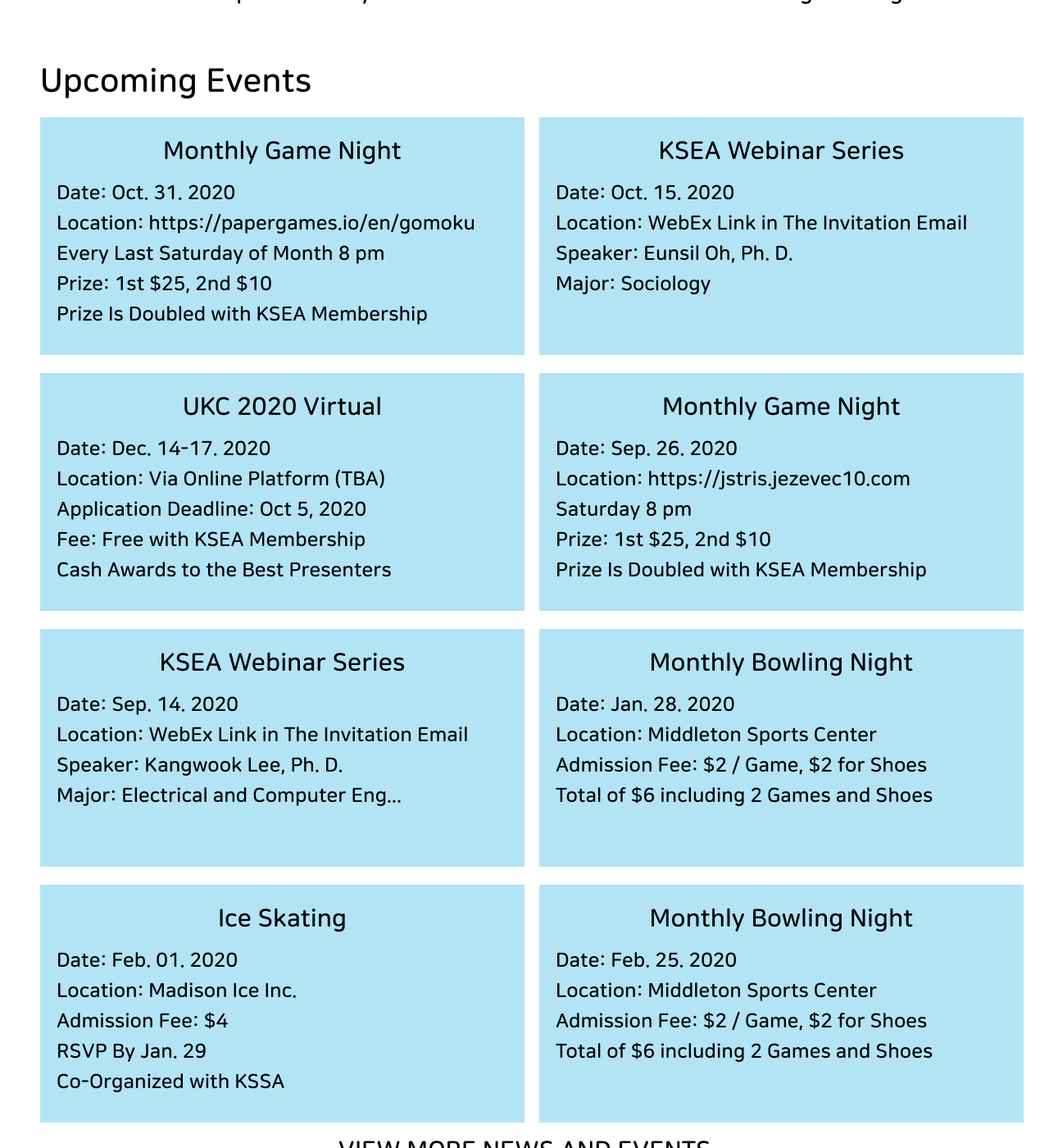
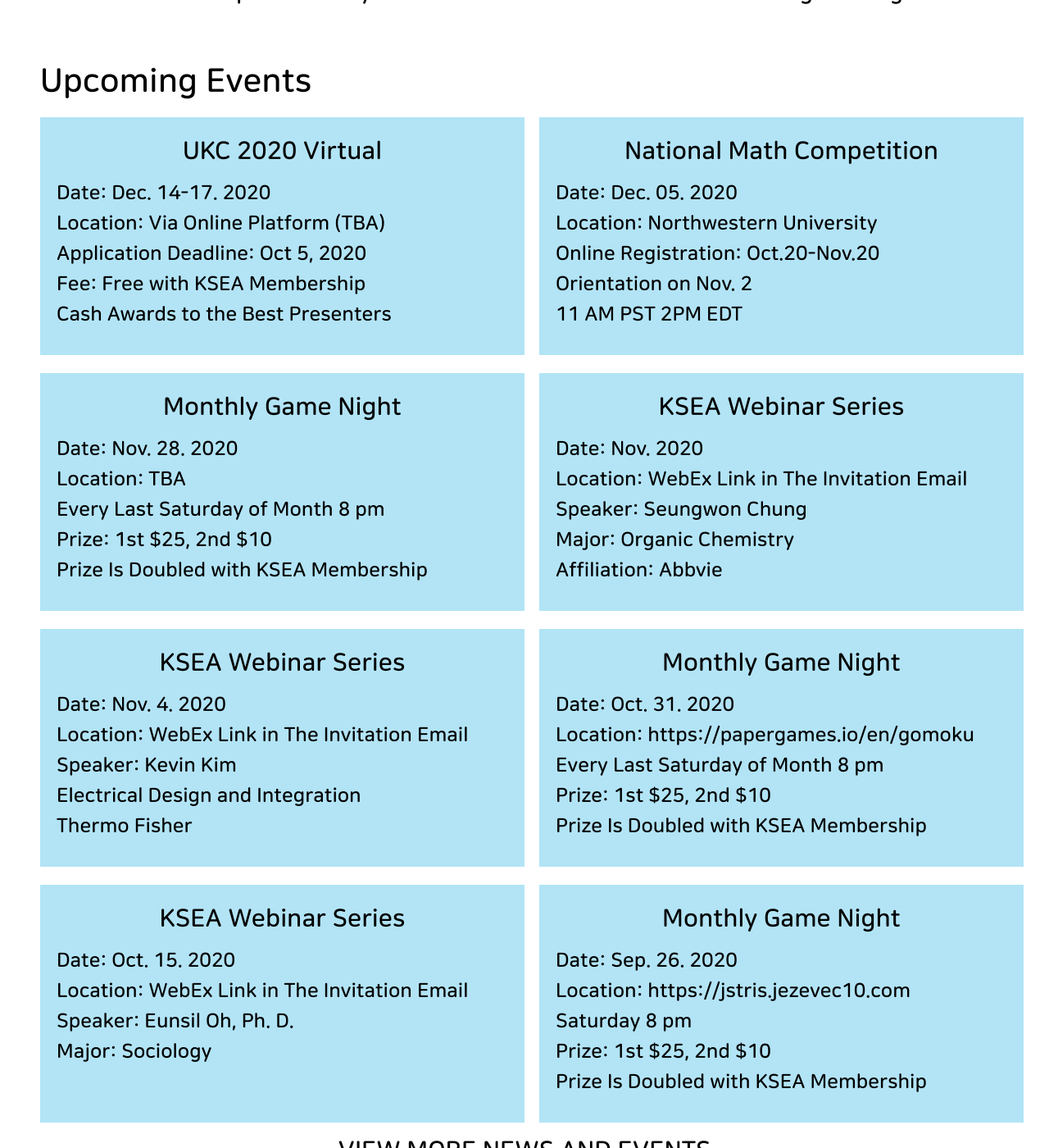
Before and after one commit to KSEAWisconsin/kseawisconsin.github.io, a Jekyll site: the page built from index.html, in a window 1280 px wide and 1400 px high, scrolled down 635 px. Shown: the whole window at 82% size. Built offline with Jekyll 4.4.1, drawn with Linux system fonts in a browser that asks for light colours; some of the changed lines change nothing that is shown.

Commit message:
Event Update

```diff
--- a/_data/events.yml
+++ b/_data/events.yml
@@ -5,6 +5,16 @@
 ##   detail_url: # where detailed description located
 ##   date: # Mmm. DD. YYYY
 ##   location: # upto 35 char
+
+- event_name: "KSEA Webinar Series"
+  detail_url: https://www.facebook.com/groups/kseawisc/permalink/3369809003064773/
+  date: Oct. 15. 2020 (Thu)
+  location: WebEx link in the invitation email
+
+- event_name: "Monthly Game Night"
+  detail_url: https://www.facebook.com/groups/kseawisc/permalink/3343618459017161/
+  date: Sep. 26. 2020 (Sat)
+  location: https://jstris.jezevec10.com
 
 - event_name: "KSEA Webinar Series"
   detail_url: https://www.facebook.com/groups/kseawisc/permalink/3273905722655102/
--- a/_data/home_events.yml
+++ b/_data/home_events.yml
@@ -9,6 +9,46 @@
 ##   additional_info1: # 1st line of additional information. 40 character per line
 ##   additional_info2: # 2st line of additional information.
 ##   additional_info3: # 2st line of additional information.
+
+- event_name: UKC 2020 Virtual
+  detail_url:
+  date: Dec. 14-17. 2020
+  location: "Via Online Platform (TBA)"
+  additional_info1: "Application Deadline: Oct 5, 2020"
+  additional_info2: "Fee: Free with KSEA Membership"
+  additional_info3: "Cash Awards to the Best Presenters"
+
+- event_name: National Math Competition
+  detail_url:
+  date: Dec. 05. 2020
+  location: Northwestern University
+  additional_info1: "Online Registration: Oct.20-Nov.20"
+  additional_info2: "Orientation on Nov. 2"
+  additional_info3: "11 AM PST 2PM EDT"
+
+- event_name: Monthly Game Night
+  detail_url:
+  date: Nov. 28. 2020
+  location: TBA
+  additional_info1: Every Last Saturday of Month 8 pm
+  additional_info2: "Prize: 1st $25, 2nd $10"
+  additional_info3: "Prize Is Doubled with KSEA Membership"
+
+- event_name: KSEA Webinar Series
+  detail_url:
+  date: Nov. 2020
+  location: WebEx Link in The Invitation Email
+  additional_info1: "Speaker: Seungwon Chung"
+  additional_info2: "Major: Organic Chemistry"
+  additional_info3: "Affiliation: Abbvie"
+
+- event_name: KSEA Webinar Series
+  detail_url:
+  date: Nov. 4. 2020
+  location: WebEx Link in The Invitation Email
+  additional_info1: "Speaker: Kevin Kim"
+  additional_info2: "Electrical Design and Integration"
+  additional_info3: "Thermo Fisher"
 
 - event_name: Monthly Game Night
   detail_url:
@@ -25,14 +65,6 @@
   additional_info1: "Speaker: Eunsil Oh, Ph. D."
   additional_info2: "Major: Sociology"
   additional_info3:
-
-- event_name: UKC 2020 Virtual
-  detail_url:
-  date: Dec. 14-17. 2020
-  location: "Via Online Platform (TBA)"
-  additional_info1: "Application Deadline: Oct 5, 2020"
-  additional_info2: "Fee: Free with KSEA Membership"
-  additional_info3: "Cash Awards to the Best Presenters"
 
 - event_name: Monthly Game Night
   detail_url:
@@ -51,66 +83,66 @@
   additional_info3:
 
 
-- event_name: Monthly Bowling Night
-  detail_url:
-  date: Jan. 28. 2020
-  location: Middleton Sports Center
-  additional_info1: "Admission Fee: $2 / Game, $2 for Shoes"
-  additional_info2: "Total of $6 including 2 Games and Shoes "
-  additional_info3:
+- ##event_name: Monthly Bowling Night
+  ##detail_url:
+  ##date: Jan. 28. 2020
+  ##location: Middleton Sports Center
+  ##additional_info1: "Admission Fee: $2 / Game, $2 for Shoes"
+  ##additional_info2: "Total of $6 including 2 Games and Shoes "
+  ##additional_info3:
 
-- event_name: Ice Skating
-  detail_url:
-  date: Feb. 01. 2020
-  location: Madison Ice Inc.
-  additional_info1: "Admission Fee: $4"
-  additional_info2: "RSVP By Jan. 29"
-  additional_info3: "Co-Organized with KSSA"
+- ##event_name: Ice Skating
+  ##detail_url:
+  ##date: Feb. 01. 2020
+  ##location: Madison Ice Inc.
+  ##additional_info1: "Admission Fee: $4"
+  ##additional_info2: "RSVP By Jan. 29"
+  ##additional_info3: "Co-Organized with KSSA"
 
-- event_name: Monthly Bowling Night
-  detail_url:
-  date: Feb. 25. 2020
-  location: Middleton Sports Center
-  additional_info1: "Admission Fee: $2 / Game, $2 for Shoes"
-  additional_info2: "Total of $6 including 2 Games and Shoes"
-  additional_info3:
+- ##event_name: Monthly Bowling Night
+  ##detail_url:
+  ##date: Feb. 25. 2020
+  ##location: Middleton Sports Center
+  ##additional_info1: "Admission Fee: $2 / Game, $2 for Shoes"
+  ##additional_info2: "Total of $6 including 2 Games and Shoes"
+  ##additional_info3:
 
-- event_name: Resume & CV Session (YG)
-  detail_url:
-  date: TBD (Early of March)
-  location: Humanities Building (YG Event)
-  additional_info1:
-  additional_info2:
-  additional_info3:
+- ##event_name: Resume & CV Session (YG)
+  ##detail_url:
+  ##date: TBD (Early of March)
+  ##location: Humanities Building (YG Event)
+  ##additional_info1:
+  ##additional_info2:
+  ##additional_info3:
 
-- event_name: Laser Tag
-  detail_url:
-  date: TBD (Mid of March)
-  location: Madison Ice Inc.
-  additional_info1: "Admission Fee: $4"
-  additional_info2: "RSVP By Jan. 29"
-  additional_info3: "Co-Organized with KSSA"
+- ##event_name: Laser Tag
+  ##detail_url:
+  ##date: TBD (Mid of March)
+  ##location: Madison Ice Inc.
+  ##additional_info1: "Admission Fee: $4"
+  ##additional_info2: "RSVP By Jan. 29"
+  ##additional_info3: "Co-Organized with KSSA"
 
-- event_name: Midwest Regional Conference
-  detail_url:
-  date: Apr. 04. 2020
-  location: Northwestern University
-  additional_info1: "Academic Conference"
-  additional_info2: "Co-Organized with Midwest KSEA Chapters"
-  additional_info3:
+- ##event_name: Midwest Regional Conference
+  ##detail_url:
+  ##date: Apr. 04. 2020
+  ##location: Northwestern University
+  ##additional_info1: "Academic Conference"
+  ##additional_info2: "Co-Organized with Midwest KSEA Chapters"
+  ##additional_info3:
 
-- event_name: Mock Interview Session (YG)
-  detail_url:
-  date: Apr. 10. 2020
-  location: Humanities Building (YG Event)
-  additional_info1:
-  additional_info2:
-  additional_info3:
+##- event_name: Mock Interview Session (YG)
+##  detail_url:
+##  date: Apr. 10. 2020
+##  location: Humanities Building (YG Event)
+##  additional_info1:
+##  additional_info2:
+##  additional_info3:
 
-- event_name: Monthly Bowling Night
-  detail_url:
-  date: Apr. 28. 2020
-  location: Middleton Sports Center
-  additional_info1: "Admission Fee: $2 / Game, $2 for Shoes"
-  additional_info2: "Total of $6 including 2 Games and Shoes"
-  additional_info3:
+##- event_name: Monthly Bowling Night
+##  detail_url:
+##  date: Apr. 28. 2020
+##  location: Middleton Sports Center
+##  additional_info1: "Admission Fee: $2 / Game, $2 for Shoes"
+##  additional_info2: "Total of $6 including 2 Games and Shoes"
+##  additional_info3:
```
